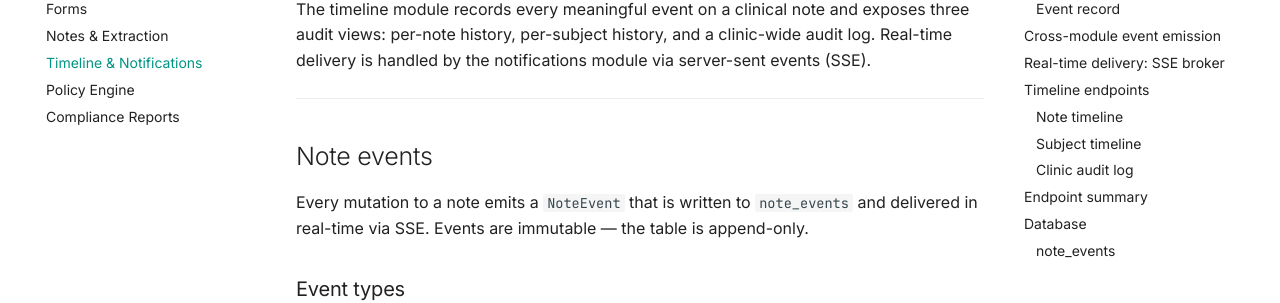
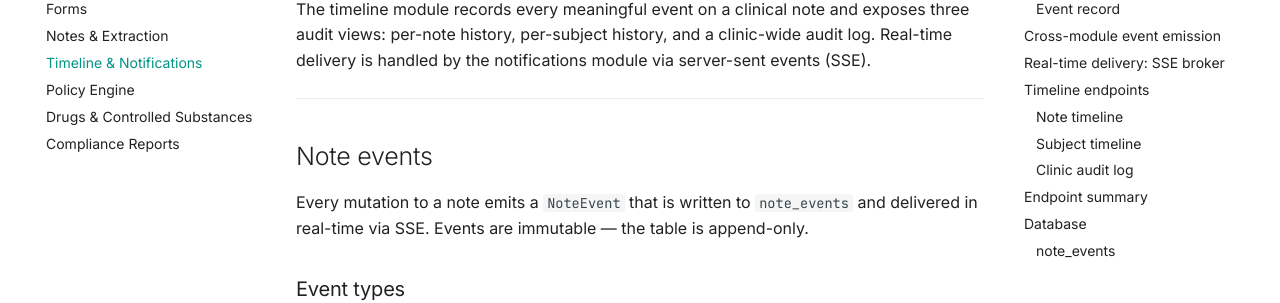
Before and after one commit to melamphic/sal, an MkDocs documentation site: the page built from docs/timeline.md, in a window 1280 px wide. Shown: the part 231-534 px from the top of the page. Built offline with MkDocs 1.6.1 and Material for MkDocs 9.7.7, drawn with Linux system fonts in a browser that asks for light colours; comment, search, counter and statistics services are not loaded.

```diff
--- a/mkdocs.yml
+++ b/mkdocs.yml
@@ -70,6 +70,7 @@
       - Notes & Extraction: notes.md
       - Timeline & Notifications: timeline.md
       - Policy Engine: policy.md
+      - Drugs & Controlled Substances: drugs.md
       - Compliance Reports: reports.md
   - Backlog: backlog.md
   - Compliance: compliance.md
```
